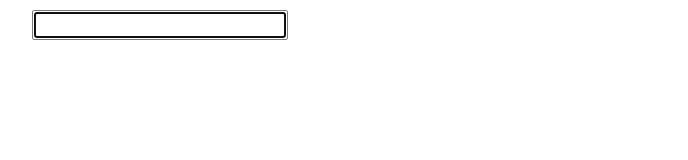
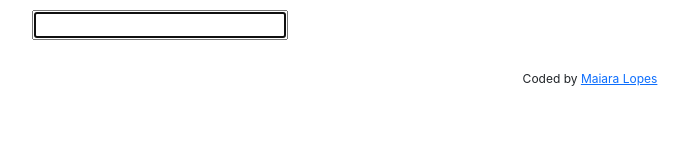
Before and after one commit to MaiaraLopes/dictionary, a React (Create React App) app: page / in a window 1280 px wide. Shown: the part 130-290 px from the top of the page, without its empty margins (50-738 px from the left). Built offline with nearby package versions, Linux system fonts and the light colour scheme.

Commit message:
Added the footer

```diff
--- a/src/App.css
+++ b/src/App.css
@@ -5,3 +5,9 @@
   margin-bottom: 20px;
   max-width: 120px;
 }
+
+.footer {
+  text-align: center;
+  margin-top: 30px;
+  font-size: 12px;
+}
--- a/src/App.js
+++ b/src/App.js
@@ -13,8 +13,11 @@ function App() {
         <Dictionary />
       </main>
     </div>
+
+    <p className="footer">Coded by <a href="https://github.com/MaiaraLopes/dictionary" target="_blank">Maiara Lopes</a></p>
     </div>
   );
+
 }
 
 export default App;
```
